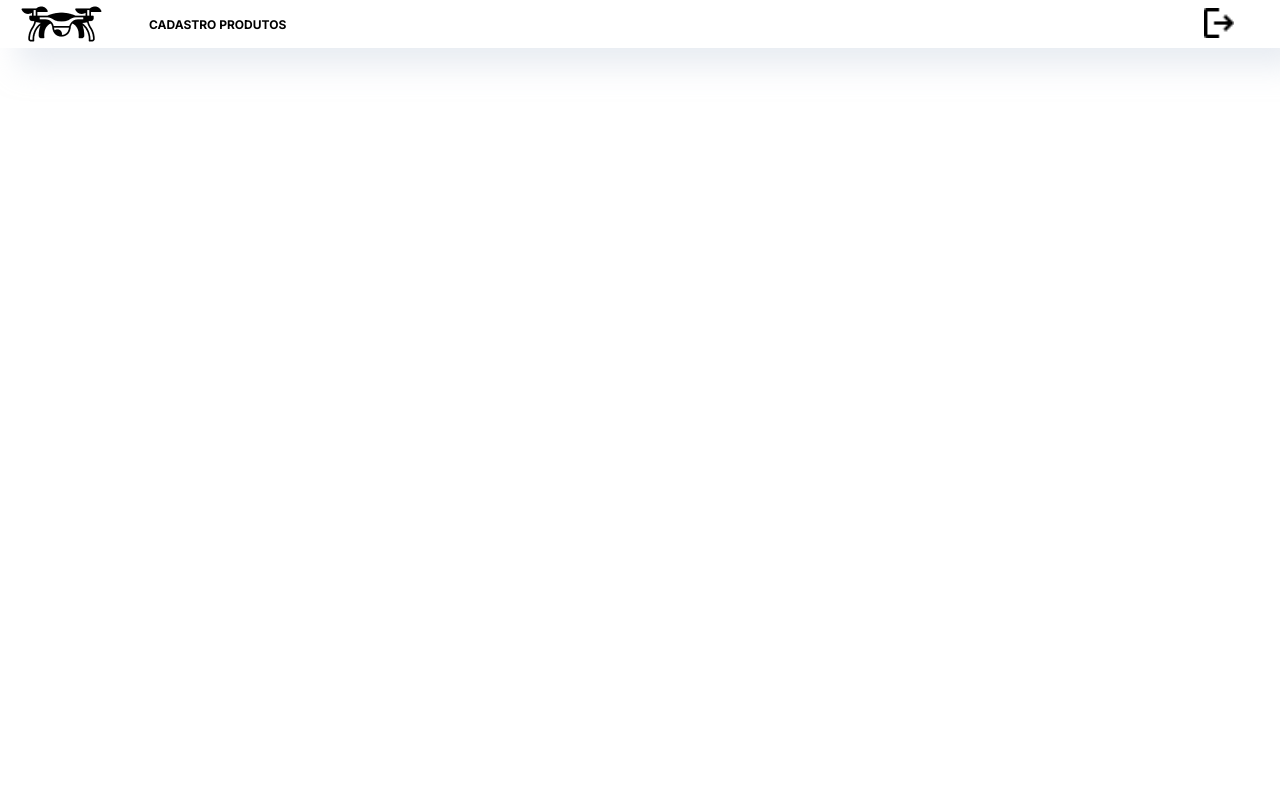
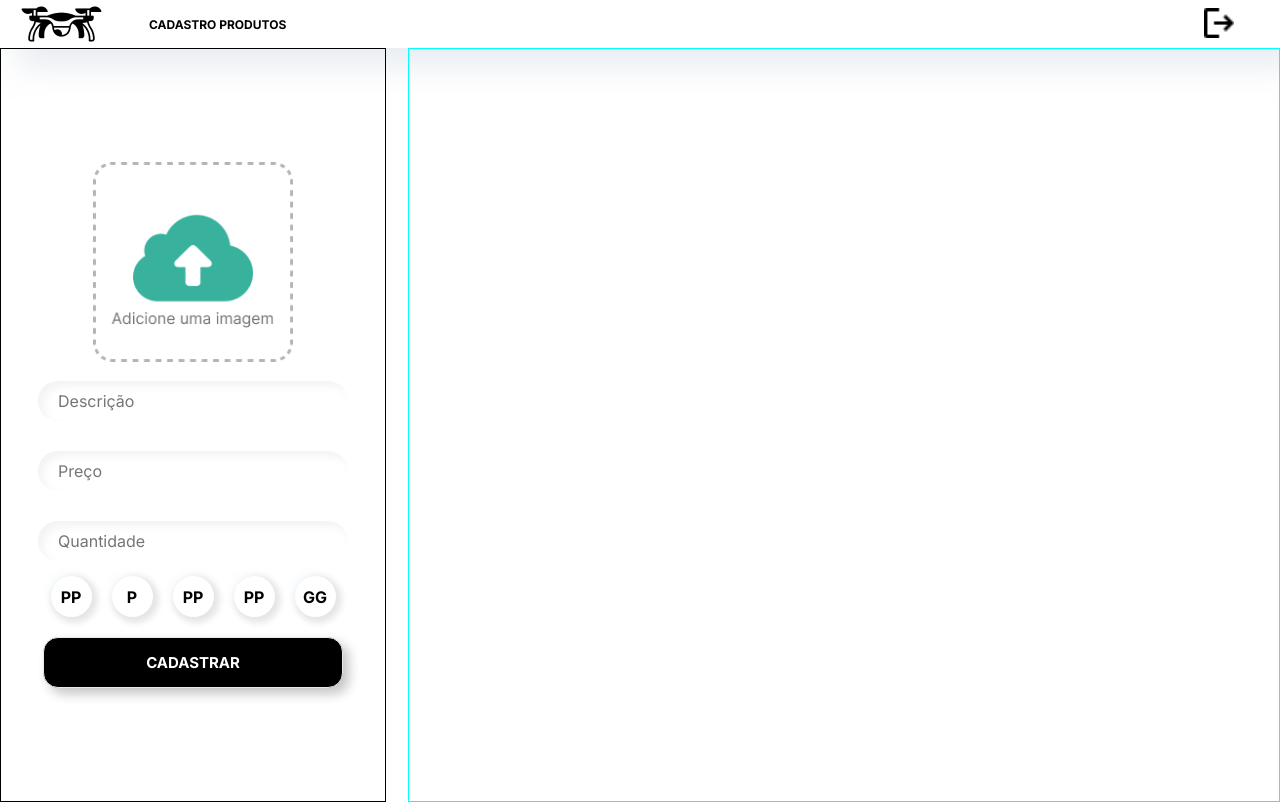
Before and after one commit to juliumnix/Trabalho-55DSW, a React (Create React App) app in the folder frontend/droneseta/: page /home/admin in a window 1280 px wide. Built offline with nearby package versions, Linux system fonts and the light colour scheme.

Commit message:
feat: Tela de cadastro de produtos e modificações nos tamanhos de componentes

```diff
--- a/frontend/droneseta/src/components/Button/styles.js
+++ b/frontend/droneseta/src/components/Button/styles.js
@@ -1,13 +1,14 @@
 import styled from 'styled-components';
 
 export const Container = styled.button`
-    padding: 1em 2.5em;
-    cursor: pointer;
-    font-size: 15px;
+  width: 300px;
+  padding: 1em 2.5em;
+  cursor: pointer;
+  font-size: 15px;
   color: #ffffff;
   font-weight: bold;
   font-family: 'Inter', sans-serif;
-  border-radius: 0.5em;
+  border-radius: 1em;
   background: #000000;
   border: 1px solid #e8e8e8;
   box-shadow: 6px 6px 12px #c5c5c5,
--- a/frontend/droneseta/src/components/Input/styles.js
+++ b/frontend/droneseta/src/components/Input/styles.js
@@ -1,11 +1,11 @@
 import styled from 'styled-components';
 
 export const Container = styled.input`
-  margin: 30px;
+  margin: 15px 30px;
   background: none;
   border: none;
   outline: none;
-  max-width: 190px;
+  width: 270px;
   padding: 10px 20px;
   font-size: 16px;
   font-family: 'Inter', sans-serif;
--- a/frontend/droneseta/src/pages/AdmPages/RegisterScreen/index.js
+++ b/frontend/droneseta/src/pages/AdmPages/RegisterScreen/index.js
@@ -1,10 +1,27 @@
 import { useState, React } from "react";
-import { useNavigate } from "react-router-dom";
 import Header from '../../../components/Header';
-import { Container, Logo, ItemButton, Spacer } from "./styles";
+import { Logo, ItemButton, Spacer, ContainerRight, ContainerLeft, Label, InputCheckBox, ItemContainer, InputImage, UploadImage, UploadLabel } from "./styles";
 import ImageButton from "../../../components/ImageButton";
+import Button from "../../../components/Button";
+import Input from "../../../components/Input";
 
 export default function RegisterScreen() {
+
+  const [dsc, setDsc] = useState('');
+  const [price, setPrice] = useState('');
+  const [qtd, setQtd] = useState('');
+  const [pp, setPP] = useState(false);
+  const [p, setP] = useState(false);
+  const [m, setM] = useState(false);
+  const [g, setG] = useState(false);
+  const [gg, setGG] = useState(false);
+
+  function registerHandler() {
+    var file = document.getElementById('inputImage');
+    var filename = file.value;
+    console.log(filename);
+  }
+
   return (
     <>
       <Header leftChildren={
@@ -17,12 +34,56 @@ export default function RegisterScreen() {
         rightChildren={
           <>
             <Spacer />
-          <ImageButton image={require("../../../assets/logout.png")} width={"30vw"} height={"30vh"}/>
+            <ImageButton image={require("../../../assets/logout.png")} width={"30vw"} height={"30vh"} />
             <Spacer />
           </>
         }
       />
-      <Container />
+      <ContainerLeft>
+        <div>
+          <InputImage id="inputImage" type="file" name="file" accept="image/png, image/jpeg" multiple />
+          <UploadLabel htmlFor="inputImage"><UploadImage src={require("../../../assets/upload_image.png")}/></UploadLabel>
+        </div>
+        <div>
+          <Input type="text" placeholder="Descrição" name="dsc" value={dsc} width={"150vw"} onChange={(event) => setDsc(event.target.value)} />
+        </div>
+        <div>
+          <Input type="text" placeholder="Preço" name="price" value={price} onChange={(event) => setPrice(event.target.value)} />
+        </div>
+        <div>
+          <Input type="text" placeholder="Quantidade" name="qtd" value={qtd} onChange={(event) => setQtd(event.target.value)} />
+        </div>
+        <ItemContainer>
+          <div>
+            <InputCheckBox id="PPsize" type="checkbox" onChange={(event) => setPP(event.target.checked)} />
+            <Label htmlFor="PPsize">PP</Label>
+          </div>
+          <div>
+            <InputCheckBox id="Psize" type="checkbox" onChange={(event) => setP(event.target.checked)} />
+            <Label htmlFor="Psize">P</Label>
+          </div>
+          <div>
+            <InputCheckBox id="Msize" type="checkbox" onChange={(event) => setM(event.target.checked)} />
+            <Label htmlFor="Msize">PP</Label>
+          </div>
+          <div>
+            <InputCheckBox id="Gsize" type="checkbox" onChange={(event) => setG(event.target.checked)} />
+            <Label htmlFor="Gsize">PP</Label>
+          </div>
+          <div>
+            <InputCheckBox id="GGsize" type="checkbox" onChange={(event) => setGG(event.target.checked)} />
+            <Label htmlFor="GGsize">GG</Label>
+          </div>
+        </ItemContainer>
+        <div>
+          <Button title={"CADASTRAR"} onClick={registerHandler} />
+        </div>
+      </ContainerLeft>
+      <ContainerRight>
+        <table>
+
+        </table>
+      </ContainerRight>
     </>
 
   );
--- a/frontend/droneseta/src/pages/AdmPages/RegisterScreen/styles.js
+++ b/frontend/droneseta/src/pages/AdmPages/RegisterScreen/styles.js
@@ -18,6 +18,15 @@ export const Logo = styled.img`
     padding-left: 20px;
 `;
 
+export const UploadImage = styled.img`
+    width: 200px;
+    height: 200px;
+`;
+
+export const InputImage = styled.input`
+    display: none;
+`
+
 export const ItemButton = styled.button`
     cursor: pointer;
     font-family: 'Inter', sans-serif;
@@ -27,3 +36,70 @@ export const ItemButton = styled.button`
     border: none;
     background: none;
 `;
+
+export const UploadLabel = styled.label`
+    justify-content: center;
+`
+
+export const Label = styled.label`
+    margin: 0px 10px;
+    align-items: center;
+    border: 3px solid transparent;
+    box-shadow:
+        3px 3px 6px 3px rgba(0, 0, 0, 0.1),
+        -3px -3px 3px 3px rgba(247, 251, 255, 0.5),
+        3px 3px 8px 2px rgba(0, 0, 0, 0) inset,
+        -3px -3px 7px 2px rgba(247, 251, 255, 0) inset;
+    cursor: pointer;
+    display: flex;
+    font-size: 1em;
+    font-weight: bold;
+    height: 35px;
+    justify-content: center;
+    position: relative;
+    width: 35px;
+    border-radius: 50%;
+`
+export const ItemContainer = styled.div`
+    display: flex;
+    justify-content: center;
+    align-items: center;
+    flex-direction: row;
+    margin-bottom: 20px;
+`;
+
+export const InputCheckBox = styled.input`
+    display: none;
+        &:checked {
+            & + ${Label} {
+                border: 3px solid lighten(hsl(210, 50%, 90%), 2);
+                box-shadow:
+                    3px 3px 6px 3px rgba(0, 0, 0, 0),
+                    -3px -3px 3px 3px rgba(247, 251, 255, 0),
+                    3px 3px 8px 2px rgba(0, 0, 0, 0.1) inset,
+                    -3px -3px 7px 2px rgba(247, 251, 255, 0.7) inset;
+                color: #7989A4;
+                -webkit-text-stroke: 1px transparent;
+
+            }
+        }
+`
+
+export const ContainerLeft = styled.div`
+    height: 94vh;
+    width: 30vw;
+    border: 1px solid black;
+    background-position: left;
+    flex-direction: column;
+    display: flex;
+    justify-content: center;
+    align-items: center;
+    float: left;
+    text-align: center;
+`
+export const ContainerRight = styled.div`
+    float: right;
+    height: 94vh;
+    width: 68vw;
+    border: 1px solid aqua;
+`
--- a/frontend/droneseta/src/pages/LoginScreen/styles.js
+++ b/frontend/droneseta/src/pages/LoginScreen/styles.js
@@ -18,25 +18,6 @@ border: none;
 background: none;
 `;
 
-export const Button = styled.button`
-  padding: 1em 2.5em;
-  cursor: pointer;
-  font-size: 15px;
-  color: #ffffff;
-  font-weight: bold;
-  font-family: 'Inter', sans-serif;
-  border-radius: 0.5em;
-  background: #000000;
-  border: 1px solid #e8e8e8;
-  box-shadow: 6px 6px 12px #c5c5c5,
-              -6px -6px 12px #ffffff;
-  transition: 0.2s;
-  :hover{
-    padding: 1em 3em;
-    transition: 0.2s;
-  }
-`
-
 export const ImageLogin = styled.div`
 background: url(${require("../../assets/background-login.png")});
 background-repeat: no-repeat;
@@ -49,3 +30,52 @@ float: right;
 width: 35vw;
 height: 100vh;
 text-align: center;`;
+
+
+export const SizeButton = styled.input`
+  position: absolute;
+  opacity: 1;
+  -webkit-appearance: none;
+  cursor: pointer;
+  height: 50px;
+  width: 50px;
+  box-shadow: -10px -10px 15px rgba(255,255,255,0.5),
+  10px 10px 15px rgba(0,0,70,0.12);
+  border-radius: 50%;
+  border: 8px solid #ececec;
+  outline: none;
+  display: flex;
+  justify-content: center;
+  align-items: center;
+  transition: .5s;
+
+ :after {
+  transition: .5s;
+  font-family: monospace;
+  content: '';
+  color: #7a7a7a;
+  font-size: 25px;
+  left: 0.45em;
+  top: 0.25em;
+  width: 0.25em;
+  height: 0.5em;
+  border: solid #7a7a7a;
+  border-width: 0 0.15em 0.15em 0;
+  transform: rotate(45deg);
+}
+
+:checked {
+  box-shadow: -10px -10px 15px rgba(255,255,255,0.5),
+  10px 10px 15px rgba(70,70,70,0.12),
+  inset -10px -10px 15px rgba(255,255,255,0.5),
+  inset 10px 10px 15px rgba(70,70,70,0.12);
+  transition: .5s;
+}
+
+.container input:checked::after {
+  transition: .5s;
+  border: solid #15e38a;
+  border-width: 0 0.15em 0.15em 0;
+  transform: rotate(45deg);
+}
+`
```
Also changed, not shown: frontend/droneseta/src/assets/upload_image.png (added). Lines whose indentation alone changed are shown as unchanged.
